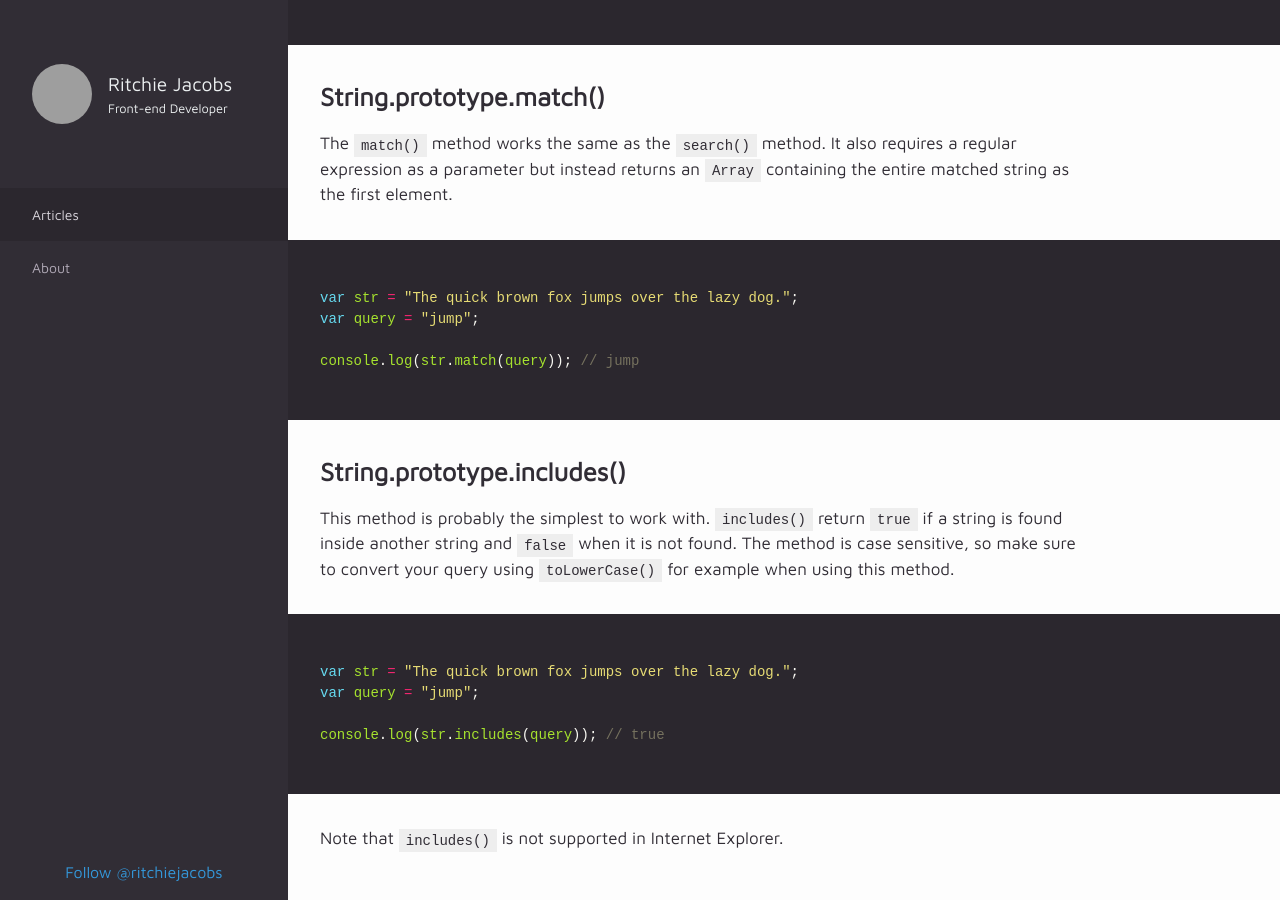
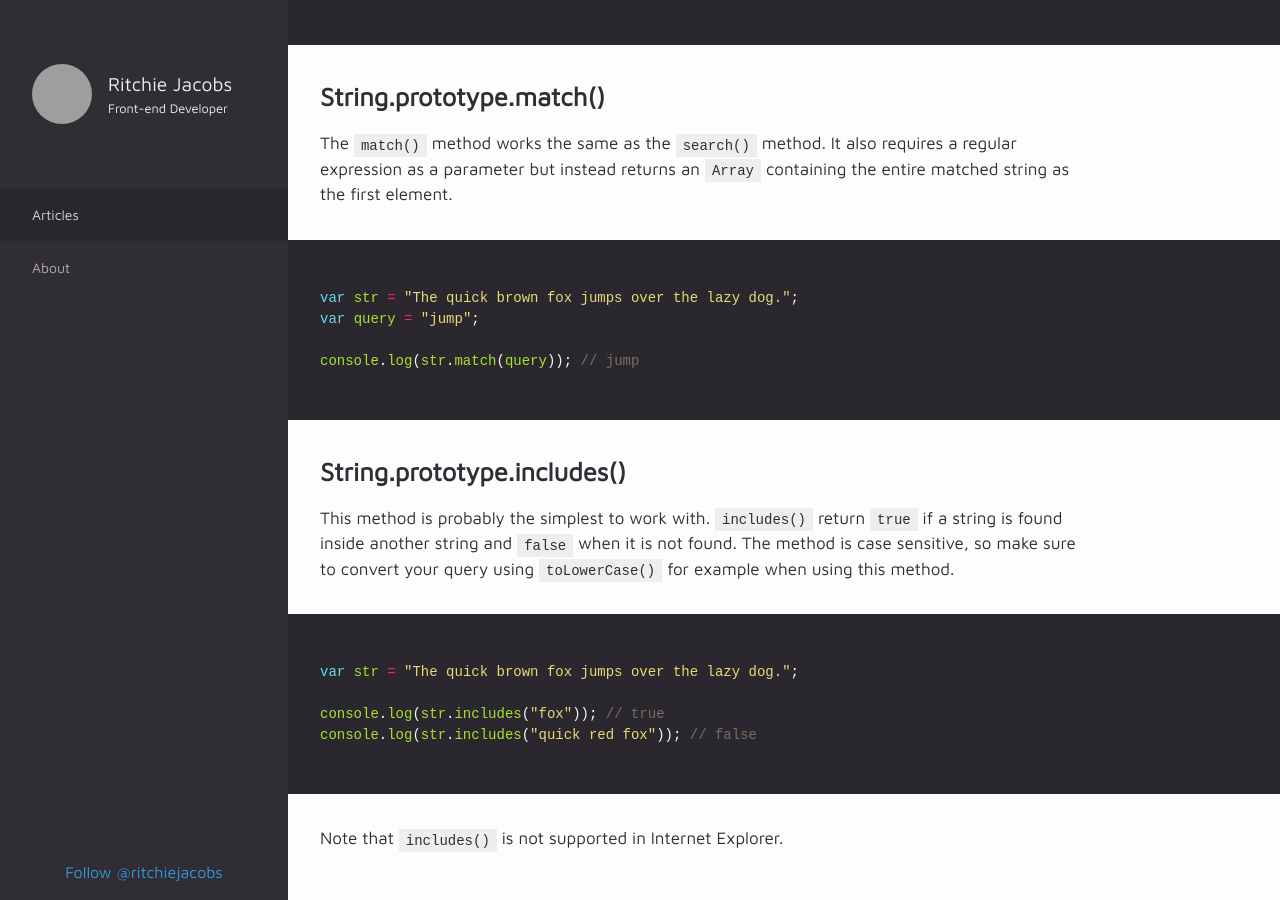
Before and after one commit to ritchiejacobs/ritchiejacobs.github.io, a Jekyll site: the page built from _posts/2017-11-21-searching-within-a-string.md, in a window 1280 px wide and 900 px high, scrolled down 998 px. Built offline with Jekyll 4.4.1, drawn with Linux system fonts in a browser that asks for light colours; comment, search, counter and statistics services are not loaded; grey boxes are pictures that could not be loaded.

Commit message:
Update post

````diff
--- a/_posts/2017-11-21-searching-within-a-string.md
+++ b/_posts/2017-11-21-searching-within-a-string.md
@@ -59,9 +59,9 @@ to convert your query using `toLowerCase()` for example when using this method.
 
 ```js
 var str = "The quick brown fox jumps over the lazy dog.";
-var query = "jump";
 
-console.log(str.includes(query)); // true
+console.log(str.includes("fox")); // true
+console.log(str.includes("quick red fox")); // false
 ```
 
 Note that `includes()` is not supported in Internet Explorer.
````
